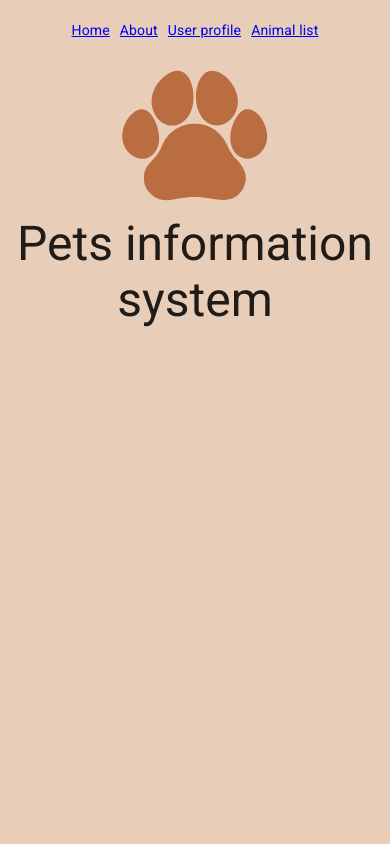
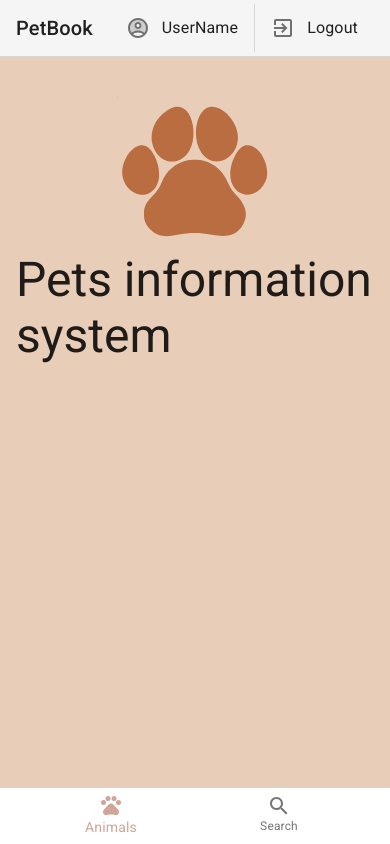
Before and after one commit to pets-oss/pets-front, a React (Create React App) app: page / in a window 390 px wide. Built offline with nearby package versions, Linux system fonts and the light colour scheme.

Commit message:
App material UI (#25)
* add TopNavigation

* add BottomNavigation (styles are WIP)

* add PageNotImplemented

* add styles to site navigation components

* temp disabling failing tests

Co-authored-by: Saulius Vikerta <svikerta@kayak.com>

```diff
--- a/src/App.css
+++ b/src/App.css
@@ -1,17 +1,3 @@
-.App {
-  background-color: #e8cdb8;
-  min-height: 100vh;
-  text-align: center;
-}
-
-.nav {
-  padding: 20px;
-}
-
-.nav a {
-  margin: 5px;
-}
-
 div[data-testid=location-display] {
   display: none;
 }
--- a/src/App.tsx
+++ b/src/App.tsx
@@ -4,13 +4,18 @@ import CssBaseline from "@material-ui/core/CssBaseline";
 import React from "react";
 import { ThemeProvider } from "@material-ui/core/styles";
 import theme from "./theme";
-import { Switch, Route, Link, useLocation } from "react-router-dom";
+import { Switch, Route, useLocation } from "react-router-dom";
+import { makeStyles } from "@material-ui/core/styles";
+import SiteTopNavigation from "./components/SiteTopNavigation";
+import SiteBottomNavigation from "./components/SiteBottomNavigation";
+import Container from "@material-ui/core/Container";
 import Home from "./pages/Home";
 import About from "./pages/About";
 import PageNotFound from "./pages/PageNotFound";
 import UserProfile from "./pages/UserProfile";
 import AnimalList from "./pages/AnimalList";
 import Animal from "./pages/Animal";
+import PageNotImplemented from "./pages/PageNotImplemented";
 
 
 const LocationDisplay = () => {
@@ -19,33 +24,45 @@ const LocationDisplay = () => {
   return <div data-testid="location-display">{location.pathname}</div>
 }
 
+const useStyles = makeStyles((theme) => ({
+  root: {
+    display: 'flex',
+    flexDirection: 'column',
+    minHeight: '100vh',
+    backgroundColor: '#e8cdb8',
+  },
+  main: {
+    marginTop: theme.spacing(12),
+    marginBottom: theme.spacing(10),
+  },
+  footer: {
+    padding: theme.spacing(3, 2),
+    marginTop: 'auto',
+  },
+}));
+
 function App() {
+  const classes = useStyles();
+
   return (
     <ThemeProvider theme={theme}>
       <CssBaseline />
-      <div className="App">
-        <nav className="nav">
-          <Link to="/">
-            Home
-          </Link>
-          <Link to="/about">
-            About
-          </Link>
-          <Link to="/user-profile">
-            User profile
-          </Link>
-          <Link to="/animal-list">
-            Animal list
-          </Link>
-        </nav>
+      <div className={classes.root}>
+        <SiteTopNavigation />
+        <Container component="main" className={classes.main} maxWidth="lg">
           <Switch>
             <Route exact path="/about" component={About} />
             <Route exact path="/user-profile" component={UserProfile} />
             <Route exact path="/animal-list" component={AnimalList} />
             <Route exact path="/animal/:id" component={Animal} />
+            <Route exact path="/search" component={PageNotImplemented} />
+            <Route exact path="/login" component={PageNotImplemented} />
+            <Route exact path="/logout" component={PageNotImplemented} />
             <Route exact path="/" component={Home} />
             <Route component={PageNotFound} />
           </Switch>
+        </Container>
+        <SiteBottomNavigation />
       </div>
       <LocationDisplay />
     </ThemeProvider>
--- /dev/null
+++ b/src/components/SiteBottomNavigation.tsx
@@ -0,0 +1,49 @@
+import React from "react";
+import { Link } from "react-router-dom";
+import BottomNavigation from "@material-ui/core/BottomNavigation";
+import BottomNavigationAction from "@material-ui/core/BottomNavigationAction";
+import PetsTwoToneIcon from "@material-ui/icons/PetsTwoTone";
+import SearchTwoToneIcon from "@material-ui/icons/SearchTwoTone";
+import { makeStyles } from "@material-ui/core/styles";
+import { useTheme } from '@material-ui/core/styles';
+import useMediaQuery from '@material-ui/core/useMediaQuery';
+
+const useStyles = makeStyles({
+  root: {
+    position: 'fixed',
+    bottom: 0,
+    width: '100%',
+  },
+});
+
+export default function SiteBottomNavigation() {
+  const [value, setValue] = React.useState(0);
+  const classes = useStyles();
+  const theme = useTheme();
+
+  // todo - there will be a problem with active nav if route will change
+
+  return useMediaQuery(theme.breakpoints.down('xs')) ? (
+    <BottomNavigation
+      value={value}
+      onChange={(event, newValue) => {
+        setValue(newValue);
+      }}
+      showLabels
+      className={classes.root}
+    >
+      <BottomNavigationAction
+        component={Link}
+        to="/animal-list"
+        label="Animals"
+        icon={<PetsTwoToneIcon />}
+      />
+      <BottomNavigationAction
+        component={Link}
+        to="/search"
+        label="Search"
+        icon={<SearchTwoToneIcon />}
+      />
+    </BottomNavigation>
+  ) : null;
+}
--- /dev/null
+++ b/src/components/SiteTopNavigation.tsx
@@ -0,0 +1,115 @@
+import React from "react";
+import AppBar from "@material-ui/core/AppBar";
+import Toolbar from "@material-ui/core/Toolbar";
+import Typography from "@material-ui/core/Typography";
+import List from "@material-ui/core/List";
+import ListItem from "@material-ui/core/ListItem";
+import ListItemIcon from "@material-ui/core/ListItemIcon";
+import ListItemText from "@material-ui/core/ListItemText";
+import Divider from "@material-ui/core/Divider";
+import AccountCircleTwoToneIcon from '@material-ui/icons/AccountCircleTwoTone';
+import ExitToAppTwoToneIcon from '@material-ui/icons/ExitToAppTwoTone';
+import { Link as RouterLink, LinkProps as RouterLinkProps } from "react-router-dom";
+import { Omit } from "@material-ui/types";
+
+import { makeStyles } from "@material-ui/core/styles";
+import { useTheme } from "@material-ui/core/styles";
+import useMediaQuery from "@material-ui/core/useMediaQuery";
+
+
+const useStyles = makeStyles((theme) => ({
+  '@global': {
+    ul: {
+      margin: 0,
+      padding: 0,
+      listStyle: 'none',
+    },
+  },
+  appBar: {
+    borderBottom: `1px solid ${theme.palette.divider}`,
+  },
+  toolbar: {
+    flexWrap: 'wrap',
+  },
+  toolbarTitle: {
+    flexGrow: 1,
+    textAlign: 'left',
+  },
+  toolbarMenuRow: {
+    display: 'flex',
+    flexDirection: 'row',
+    padding: 0,
+  },
+  menuItem: {
+    [theme.breakpoints.down('sm')]: {
+      display: 'none',
+    }
+  },
+  link: {
+    margin: theme.spacing(1, 1.5),
+  },
+}));
+interface ListItemLinkProps {
+  icon?: React.ReactElement;
+  primary?: string;
+  to: string;
+}
+
+function ListItemLink(props: ListItemLinkProps) {
+  const { icon, primary, to } = props;
+  const classes = useStyles();
+
+  const renderLink = React.useMemo(
+    () =>
+      React.forwardRef<any, Omit<RouterLinkProps, 'to'>>((itemProps, ref) => (
+        <RouterLink className={classes.menuItem} to={to} ref={ref} {...itemProps} />
+      )),
+    [to, classes],
+  );
+
+  return (
+    <li>
+      <ListItem button component={renderLink}>
+        {icon ? <ListItemIcon>{icon}</ListItemIcon> : null}
+        {primary ? <ListItemText primary={primary} /> : null}
+      </ListItem>
+    </li>
+  );
+}
+
+const isUserLoggedIn = true;
+
+export default function SiteTopNavigation() {
+  const classes = useStyles();
+  const theme = useTheme();
+
+  return (
+    <div>
+      <AppBar position="fixed" color="default" elevation={0} className={classes.appBar}>
+        <Toolbar className={classes.toolbar}>
+          <Typography variant="h6" color="inherit" noWrap className={classes.toolbarTitle}>
+            PetBook
+          </Typography>
+          <List component="nav" className={classes.toolbarMenuRow} aria-label="top navigation">
+            {useMediaQuery(theme.breakpoints.up('sm')) ? (
+              <>
+                <ListItemLink to="/" primary="Home" />
+                <ListItemLink to="/about" primary="About" />
+                {isUserLoggedIn ? <ListItemLink to="/animal-list" primary="Animals" /> : null}
+              </>
+            ) : null}
+            {isUserLoggedIn ? (
+              <>
+                <ListItemLink to="/user-profile" primary="UserName" icon={<AccountCircleTwoToneIcon />} />
+                <Divider orientation="vertical" flexItem />
+                <ListItemLink to="/logout" primary="Logout" icon={<ExitToAppTwoToneIcon />} />
+              </>
+            ) : (
+              <ListItemLink to="/login" primary="Login" icon={<AccountCircleTwoToneIcon />} />
+            )}
+          </List>
+        </Toolbar>
+      </AppBar>
+    </div>
+  );
+}
--- a/src/pages/About.tsx
+++ b/src/pages/About.tsx
@@ -7,7 +7,16 @@ function About() {
       <Typography variant="h3" component="h1">
         About page
       </Typography>
-      <Typography variant="body1">
+      <Typography variant="body1" paragraph>
+        Lorem ipsum dolor sit amet, consectetur adipiscing elit, sed do eiusmod tempor incididunt ut labore et dolore magna aliqua. Ut enim ad minim veniam, quis nostrud exercitation ullamco laboris nisi ut aliquip ex ea commodo consequat. Duis aute irure dolor in reprehenderit in voluptate velit esse cillum dolore eu fugiat nulla pariatur. Excepteur sint occaecat cupidatat non proident, sunt in culpa qui officia deserunt mollit anim id est laborum.
+      </Typography>
+      <Typography variant="body1" paragraph>
+        Lorem ipsum dolor sit amet, consectetur adipiscing elit, sed do eiusmod tempor incididunt ut labore et dolore magna aliqua. Ut enim ad minim veniam, quis nostrud exercitation ullamco laboris nisi ut aliquip ex ea commodo consequat. Duis aute irure dolor in reprehenderit in voluptate velit esse cillum dolore eu fugiat nulla pariatur. Excepteur sint occaecat cupidatat non proident, sunt in culpa qui officia deserunt mollit anim id est laborum.
+      </Typography>
+      <Typography variant="body1" paragraph>
+        Lorem ipsum dolor sit amet, consectetur adipiscing elit, sed do eiusmod tempor incididunt ut labore et dolore magna aliqua. Ut enim ad minim veniam, quis nostrud exercitation ullamco laboris nisi ut aliquip ex ea commodo consequat. Duis aute irure dolor in reprehenderit in voluptate velit esse cillum dolore eu fugiat nulla pariatur. Excepteur sint occaecat cupidatat non proident, sunt in culpa qui officia deserunt mollit anim id est laborum.
+      </Typography>
+      <Typography variant="body1" paragraph>
         Lorem ipsum dolor sit amet, consectetur adipiscing elit, sed do eiusmod tempor incididunt ut labore et dolore magna aliqua. Ut enim ad minim veniam, quis nostrud exercitation ullamco laboris nisi ut aliquip ex ea commodo consequat. Duis aute irure dolor in reprehenderit in voluptate velit esse cillum dolore eu fugiat nulla pariatur. Excepteur sint occaecat cupidatat non proident, sunt in culpa qui officia deserunt mollit anim id est laborum.
       </Typography>
     </div>
--- /dev/null
+++ b/src/pages/PageNotImplemented.tsx
@@ -0,0 +1,18 @@
+import React from "react";
+import { Typography } from "@material-ui/core";
+import { Link } from "react-router-dom";
+
+function PageNotImplemented() {
+  return (
+    <div className="NotFound-page">
+      <Typography variant="h3" component="h1">
+        Page is not implemented yet
+      </Typography>
+      <Typography variant="body1">
+        Try navigating to <Link to="/">homepage</Link>
+      </Typography>
+    </div>
+  );
+}
+
+export default PageNotImplemented;
--- a/src/theme.ts
+++ b/src/theme.ts
@@ -13,6 +13,13 @@ const theme = createMuiTheme({
       dark: "#002115",
     },
   },
+  overrides: {
+    MuiListItemIcon: {
+      root: {
+        minWidth: 36,
+      }
+    }
+  }
 });
 
 export default theme;
```
Also changed, not shown: 1 other file (tests, documents, lock files or other folders). Lines whose indentation alone changed are shown as unchanged.
